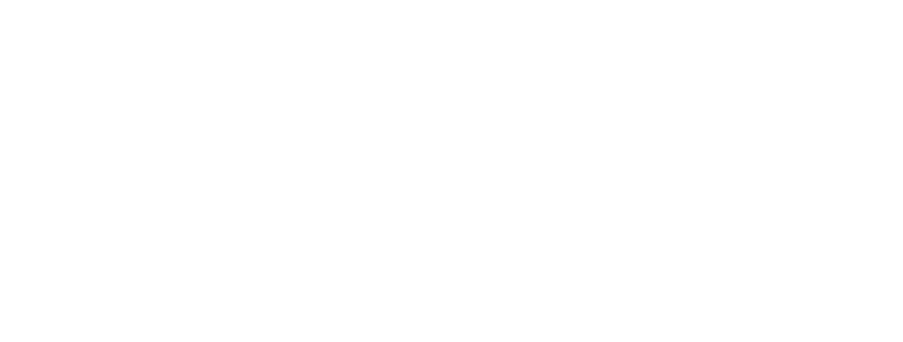
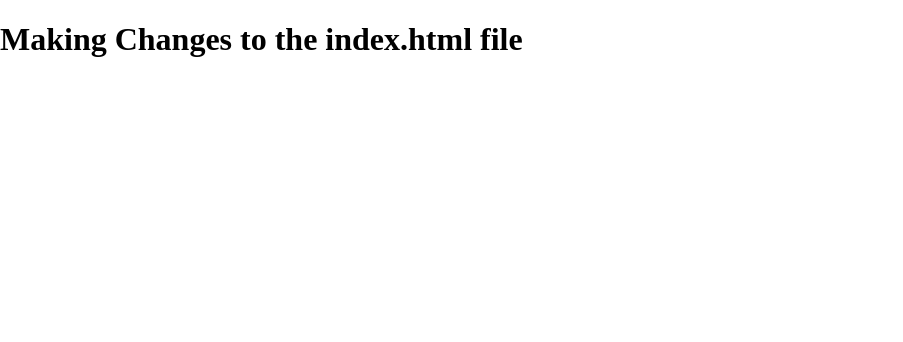
Before and after one commit to jonesy777/Pug-Sass-jQuery, a plain HTML site: page index.html in a window 1280 px wide. Shown: the top 342 px of the page, without its empty margins (0-903 px from the left). Drawn offline with nearby package versions, Linux system fonts and the light colour scheme; files that its build step writes are made by us from their sources; files whose address does not match are found by name.

Commit message:
Update to index.html file
added an H1 tag and text to index.html file

```diff
--- a/index.html
+++ b/index.html
@@ -12,6 +12,7 @@
 </head>
 
 <body>
+  <h1>Making Changes to the index.html file</h1>
 
 <mode>
   <div class="text">
```
